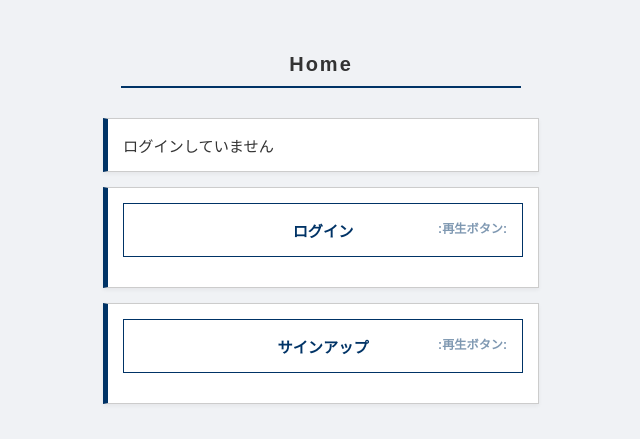
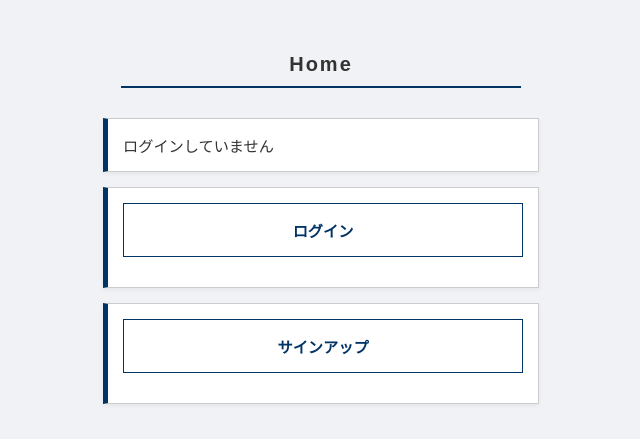
Before and after one commit to s1f102402518/iniando-arg, a Django app: page /app01/ in a window 1280 px wide. Shown: the top 439 px of the page, without its empty margins (319-959 px from the left). Run offline with Django 5.2, Linux system fonts and the light colour scheme.

Commit message:
余計な文字消した

```diff
--- a/authtest/static/authtest/css/home.css
+++ b/authtest/static/authtest/css/home.css
@@ -68,7 +68,6 @@ a {
   position: relative;
 }
 a::after {
-  content: ":再生ボタン:";
   position: absolute;
   right: 15px;
   font-size: 0.8em;
```
